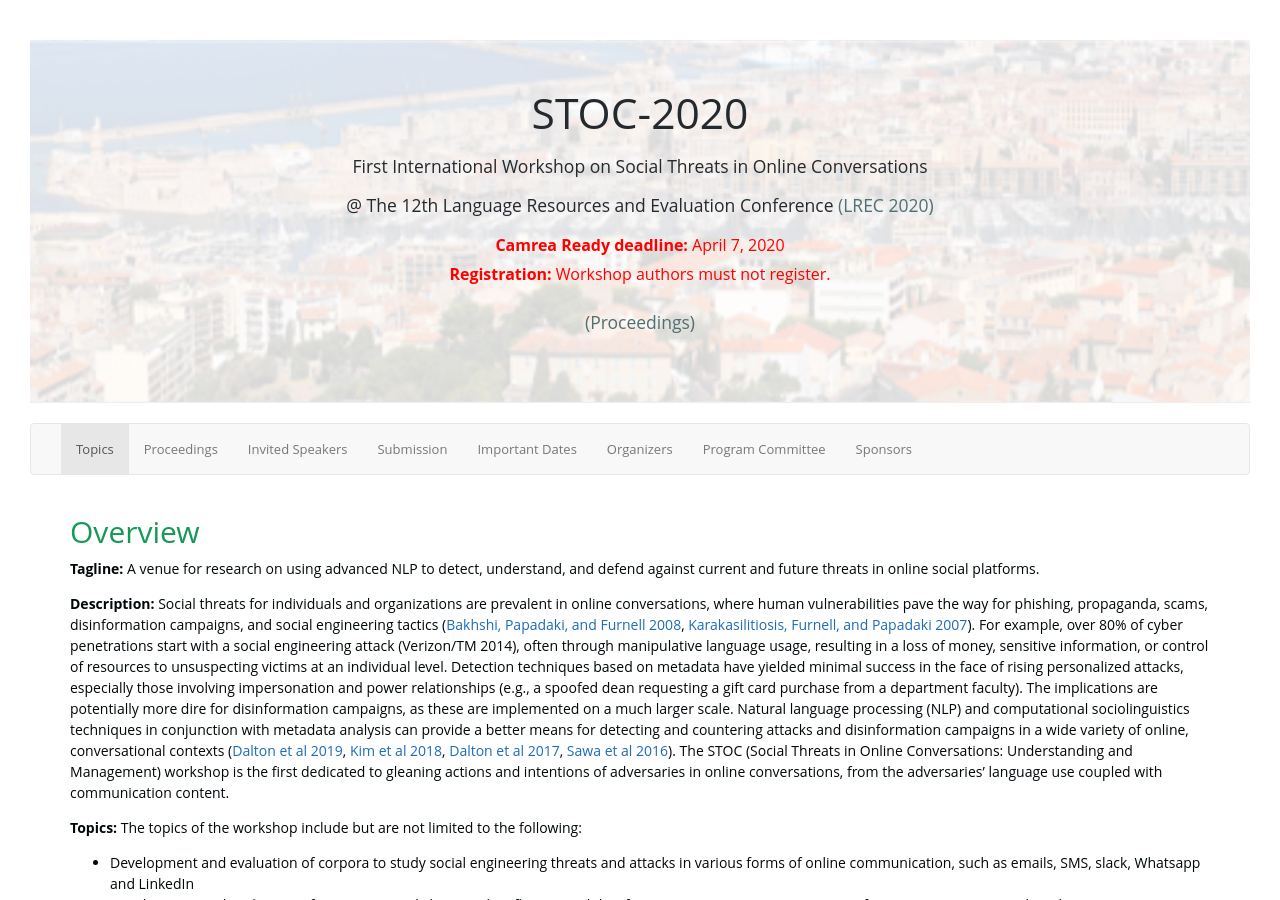
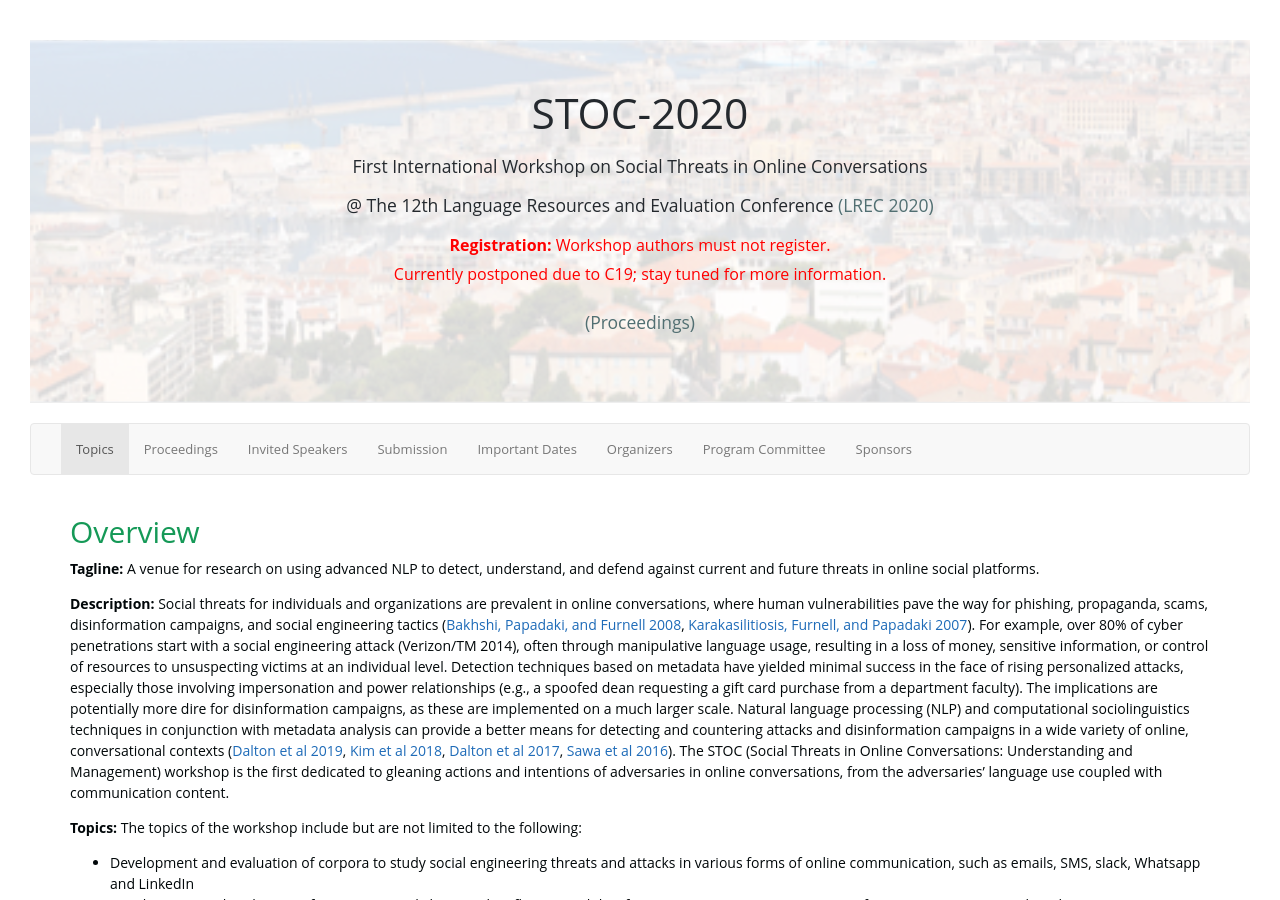
Before and after one commit to social-threats/social-threats.github.io, a Jekyll site: the page built from index.html, in a window 1280 px wide and 900 px high. Built offline with Jekyll 4.4.1, drawn with Linux system fonts in a browser that asks for light colours; nearby versions of some CDN libraries.

Commit message:
Update header.html

```diff
--- a/_includes/_STOC_2020/header.html
+++ b/_includes/_STOC_2020/header.html
@@ -4,8 +4,8 @@
     <h2 class="project-tagline ">First International Workshop on Social Threats in Online Conversations</h2>
     <h2 class="project-tagline ">@ The 12th Language Resources and Evaluation Conference <a href="https://lrec2020.lrec-conf.org/">(LREC 2020)</a>
         <br>        <br>
-        <p><font size="3" color="red"><strong>Camrea Ready deadline:</strong> April 7, 2020</font></p>
         <p><font size="3" color="red"><strong>Registration:</strong> Workshop authors must not register.</font></p>
+        <p><font size="3" color="red">Currently postponed due to C19; stay tuned for more information.</font></p>
         <br>
         <a href="#">
             (Proceedings)</a>
```
